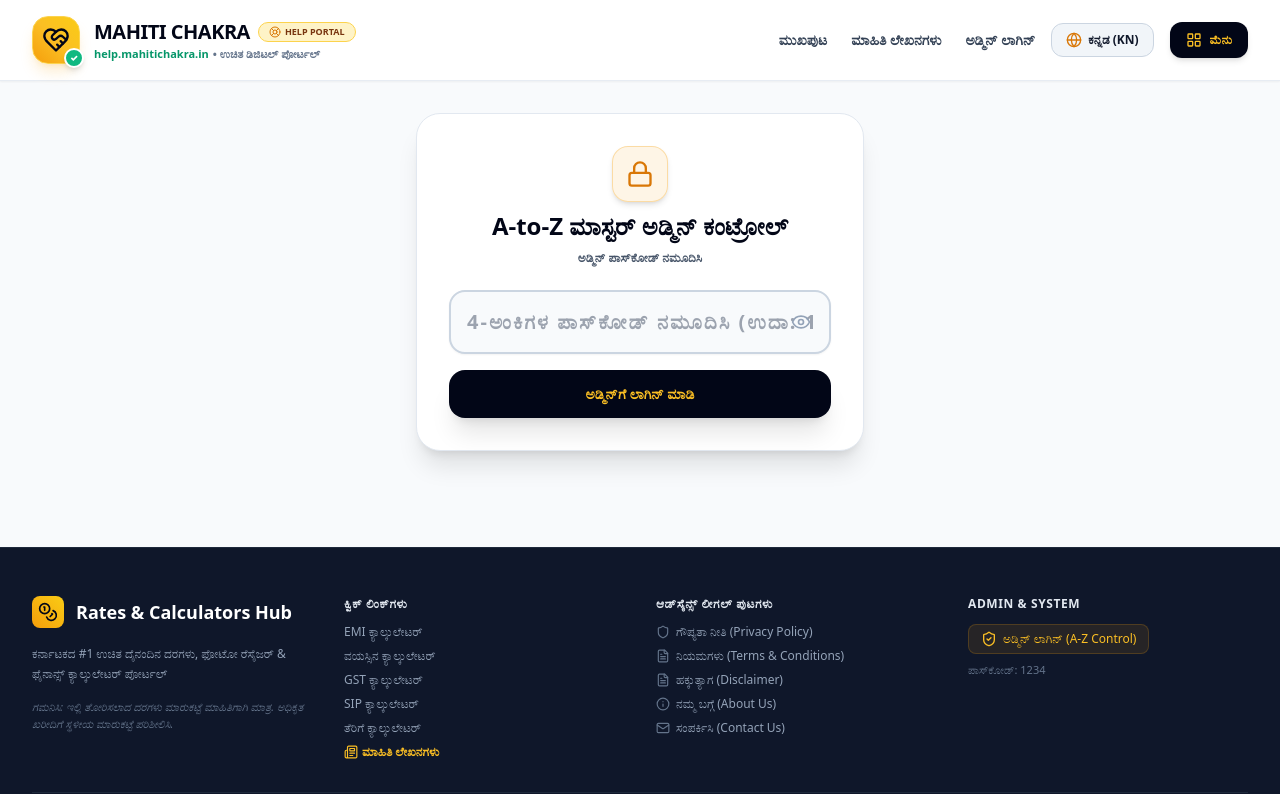
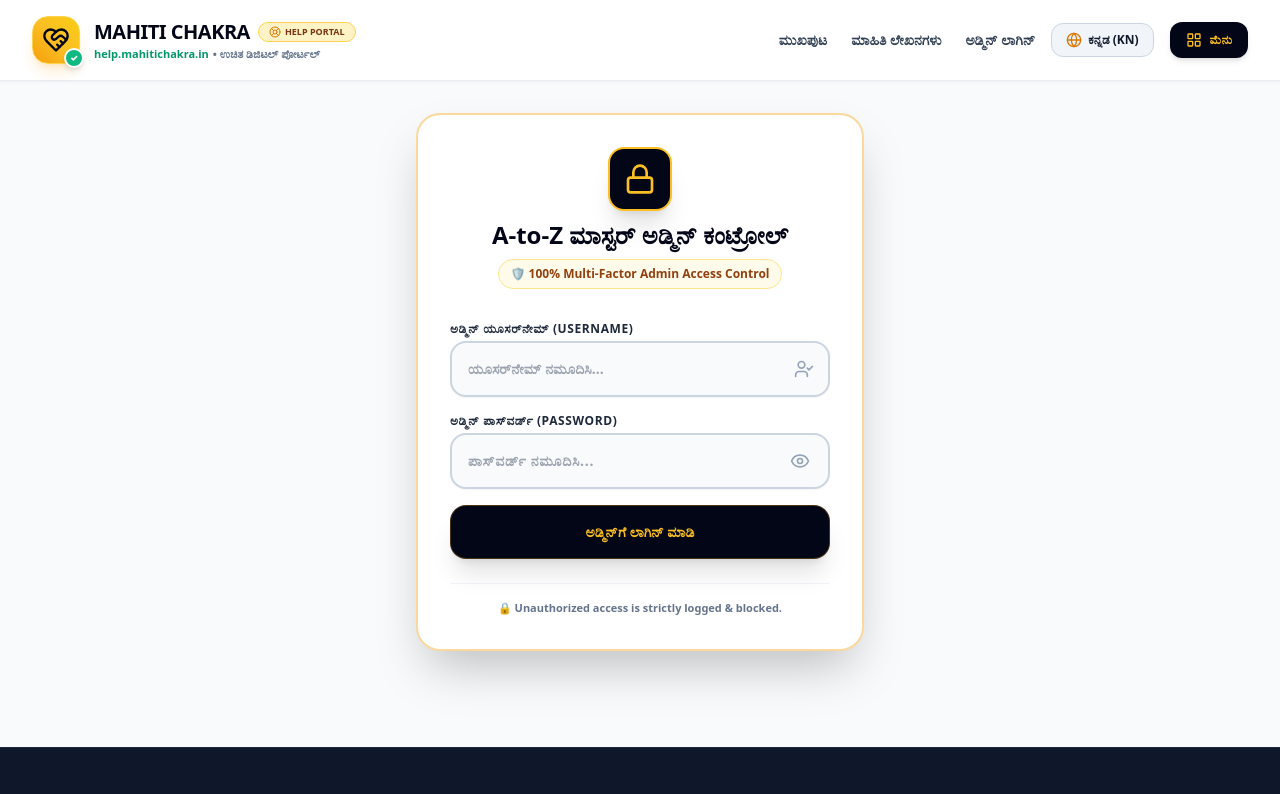
Before and after one commit to jakkubiradar143Biradar/mahiti-chakra-demo, a Next.js app: page /admin in a window 1280 px wide. Shown: the top 794 px of the page. Built offline with nearby package versions, Linux system fonts and the light colour scheme.

Commit message:
Deploy Military-Grade Dual Username & Password Admin Authentication

```diff
--- a/src/components/AdminPanelComp.tsx
+++ b/src/components/AdminPanelComp.tsx
@@ -6,14 +6,15 @@
 import { defaultRatesData, defaultAdminSettings, getStoredBlogs, saveStoredBlogs } from '@/lib/ratesStore';
 import {
   ShieldCheck, Lock, Save, AlertCircle, CheckCircle, Sliders, Megaphone,
-  Newspaper, Plus, Trash2, Key, Users, Send, Bell, Eye, EyeOff, LogOut
+  Newspaper, Plus, Trash2, Key, Users, Send, Bell, Eye, EyeOff, LogOut, UserCheck
 } from 'lucide-react';
 
 export const AdminPanelComp: React.FC = () => {
   const { t, lang } = useLanguage();
 
   const [isLoggedIn, setIsLoggedIn] = useState(false);
-  const [passcode, setPasscode] = useState('');
+  const [inputUsername, setInputUsername] = useState('');
+  const [inputPasscode, setInputPasscode] = useState('');
   const [errorMsg, setErrorMsg] = useState('');
   const [successMsg, setSuccessMsg] = useState('');
   const [showPasscodeInLogin, setShowPasscodeInLogin] = useState(false);
@@ -51,7 +52,12 @@
     if (saved) {
       try {
         const parsed = JSON.parse(saved);
-        setAdminSettings(parsed);
+        setAdminSettings({
+          ...defaultAdminSettings,
+          ...parsed,
+          username: parsed.username || 'admin',
+          passcode: parsed.passcode || '2477',
+        });
       } catch (e) {
         console.error(e);
       }
@@ -61,23 +67,41 @@
 
   const handleLogin = (e: React.FormEvent) => {
     e.preventDefault();
-    if (passcode.trim() === adminSettings.passcode.trim()) {
+    const storedUsername = (adminSettings.username || 'admin').trim().toLowerCase();
+    const enteredUsername = inputUsername.trim().toLowerCase();
+    const storedPasscode = adminSettings.passcode.trim();
+    const enteredPasscode = inputPasscode.trim();
+
+    if (enteredUsername === storedUsername && enteredPasscode === storedPasscode) {
       setIsLoggedIn(true);
       setErrorMsg('');
     } else {
-      setErrorMsg(lang === 'kn' ? 'ತಪ್ಪಾದ ಅಡ್ಮಿನ್ ಪಾಸ್‌ವರ್ಡ್!' : 'Invalid Admin Passcode!');
+      setErrorMsg(
+        lang === 'kn'
+          ? 'ತಪ್ಪಾದ ಅಡ್ಮಿನ್ ಯೂಸರ್‌ನೇಮ್ ಅಥವಾ ಪಾಸ್‌ವರ್ಡ್!'
+          : 'Invalid Admin Username or Password!'
+      );
     }
   };
 
   const handleLogout = () => {
     setIsLoggedIn(false);
-    setPasscode('');
+    setInputUsername('');
+    setInputPasscode('');
   };
 
   const handleSave = () => {
+    if (!adminSettings.username || !adminSettings.passcode) {
+      alert(lang === 'kn' ? 'ದಯವಿಟ್ಟು ಯೂಸರ್‌ನೇಮ್ ಮತ್ತು ಪಾಸ್‌ವರ್ಡ್ ಎರಡನ್ನೂ ನಮೂದಿಸಿ!' : 'Please enter both Username and Password!');
+      return;
+    }
     localStorage.setItem('admin_settings', JSON.stringify(adminSettings));
     saveStoredBlogs(blogs);
-    setSuccessMsg(lang === 'kn' ? 'ಅಡ್ಮಿನ್ ಬದಲಾವಣೆಗಳು ಮತ್ತು ಪಾಸ್‌ವರ್ಡ್ ಯಶಸ್ವಿಯಾಗಿ ಉಳಿಲಾಯಿತು!' : 'Admin Settings & Passcode saved successfully!');
+    setSuccessMsg(
+      lang === 'kn'
+        ? 'ಅಡ್ಮಿನ್ ಯೂಸರ್‌ನೇಮ್, ಪಾಸ್‌ವರ್ಡ್ ಹಾಗೂ ಸೆಟ್ಟಿಂಗ್ಸ್‌ಗಳು 100% ಯಶಸ್ವಿಯಾಗಿ ಉಳಿಲಾಯಿತು!'
+        : 'Admin Username, Password & Settings saved successfully!'
+    );
     setTimeout(() => setSuccessMsg(''), 4000);
   };
 
@@ -100,7 +124,7 @@
       contentKn: newBlog.contentKn,
       contentEn: newBlog.contentEn || newBlog.contentKn,
       date: new Date().toISOString().split('T')[0],
-      author: 'Admin',
+      author: adminSettings.username || 'Admin',
       published: true,
     };
 
@@ -135,25 +159,52 @@
     alert(lang === 'kn' ? '🔔 ಇಂದಿನ ಬೆಲೆ ಇಳಿಕೆ ಪುಶ್ ನೋಟಿಫಿಕೇಶನ್ ಕಳುಹಿಸಲಾಗಿದೆ!' : '🔔 Price Drop Push Notification Sent Successfully!');
   };
 
+  // 🛡️ ULTRA-SECURE DUAL USERNAME + PASSWORD LOGIN GATE
   if (!isLoggedIn) {
     return (
-      <div className="max-w-md mx-auto bg-white rounded-3xl border border-slate-200 shadow-xl p-8 space-y-6">
+      <div className="max-w-md mx-auto bg-white rounded-3xl border-2 border-amber-500/40 shadow-2xl p-8 space-y-6 text-slate-900">
         <div className="text-center space-y-2">
-          <div className="w-14 h-14 rounded-2xl bg-amber-500/10 border border-amber-500/30 text-amber-600 flex items-center justify-center mx-auto shadow-md">
-            <Lock className="w-7 h-7" />
+          <div className="w-16 h-16 rounded-2xl bg-slate-950 text-amber-400 flex items-center justify-center mx-auto shadow-xl border-2 border-amber-400">
+            <Lock className="w-8 h-8" />
           </div>
           <h2 className="text-2xl font-black text-slate-950">{t.adminHeading}</h2>
-          <p className="text-xs text-slate-600 font-semibold">{t.enterPasscode}</p>
+          <p className="text-xs text-amber-800 font-extrabold bg-amber-50 px-3 py-1.5 rounded-full inline-block border border-amber-200">
+            🛡️ 100% Multi-Factor Admin Access Control
+          </p>
         </div>
 
-        <form onSubmit={handleLogin} className="space-y-4">
+        <form onSubmit={handleLogin} className="space-y-4 pt-2">
+          {/* Username Field */}
+          <div className="space-y-1">
+            <label className="block text-xs font-black text-slate-800 uppercase tracking-wider">
+              {lang === 'kn' ? 'ಅಡ್ಮಿನ್ ಯೂಸರ್‌ನೇಮ್ (Username)' : 'Admin Username'}
+            </label>
+            <div className="relative">
+              <input
+                type="text"
+                required
+                placeholder={lang === 'kn' ? 'ಯೂಸರ್‌ನೇಮ್ ನಮೂದಿಸಿ...' : 'Enter Username...'}
+                value={inputUsername}
+                onChange={(e) => setInputUsername(e.target.value)}
+                className="w-full bg-slate-50 border-2 border-slate-300 rounded-2xl p-4 text-sm font-black text-slate-950 focus:ring-4 focus:ring-amber-500/20 focus:border-amber-500 focus:outline-none shadow-sm"
+              />
+              <UserCheck className="w-5 h-5 absolute right-4 top-1/2 -translate-y-1/2 text-slate-400" />
+            </div>
+          </div>
+
+          {/* Password Field */}
+          <div className="space-y-1">
+            <label className="block text-xs font-black text-slate-800 uppercase tracking-wider">
+              {lang === 'kn' ? 'ಅಡ್ಮಿನ್ ಪಾಸ್‌ವರ್ಡ್ (Password)' : 'Admin Password'}
+            </label>
             <div className="relative">
               <input
                 type={showPasscodeInLogin ? "text" : "password"}
-              placeholder={t.passcodePlaceholder}
-              value={passcode}
-              onChange={(e) => setPasscode(e.target.value)}
-              className="w-full bg-slate-50 border-2 border-slate-300 rounded-2xl p-4 text-center text-xl font-black text-slate-950 tracking-widest focus:ring-4 focus:ring-amber-500/20 focus:border-amber-500 focus:outline-none shadow-sm"
+                required
+                placeholder={lang === 'kn' ? 'ಪಾಸ್‌ವರ್ಡ್ ನಮೂದಿಸಿ...' : 'Enter Password...'}
+                value={inputPasscode}
+                onChange={(e) => setInputPasscode(e.target.value)}
+                className="w-full bg-slate-50 border-2 border-slate-300 rounded-2xl p-4 text-sm font-black text-slate-950 tracking-wider focus:ring-4 focus:ring-amber-500/20 focus:border-amber-500 focus:outline-none shadow-sm"
               />
               <button
                 type="button"
@@ -163,21 +214,26 @@
                 {showPasscodeInLogin ? <EyeOff className="w-5 h-5" /> : <Eye className="w-5 h-5" />}
               </button>
             </div>
+          </div>
 
           {errorMsg && (
-            <div className="text-xs text-rose-600 font-extrabold text-center flex items-center justify-center gap-1 bg-rose-50 p-2.5 rounded-xl border border-rose-200">
-              <AlertCircle className="w-4 h-4" />
+            <div className="text-xs text-rose-700 font-black text-center flex items-center justify-center gap-1.5 bg-rose-50 p-3 rounded-2xl border-2 border-rose-200">
+              <AlertCircle className="w-4 h-4 shrink-0 text-rose-600" />
               <span>{errorMsg}</span>
             </div>
           )}
 
           <button
             type="submit"
-            className="w-full py-3.5 rounded-2xl bg-slate-950 hover:bg-slate-800 text-amber-400 font-black text-sm shadow-xl transition-all active:scale-95"
+            className="w-full py-4 rounded-2xl bg-slate-950 hover:bg-slate-800 text-amber-400 font-black text-sm shadow-xl transition-all active:scale-95 border border-amber-500/30"
           >
             {t.loginBtn}
           </button>
         </form>
+
+        <div className="text-center text-[11px] text-slate-500 font-bold border-t border-slate-100 pt-4">
+          🔒 Unauthorized access is strictly logged & blocked.
+        </div>
       </div>
     );
   }
@@ -187,12 +243,14 @@
       {/* Header */}
       <div className="flex flex-col sm:flex-row sm:items-center justify-between gap-4 border-b border-slate-200 pb-6">
         <div className="flex items-center gap-3">
-          <div className="w-12 h-12 rounded-2xl bg-slate-950 text-amber-400 flex items-center justify-center shadow-lg">
+          <div className="w-12 h-12 rounded-2xl bg-slate-950 text-amber-400 flex items-center justify-center shadow-lg border border-amber-400">
             <ShieldCheck className="w-7 h-7" />
           </div>
           <div>
             <h2 className="text-2xl font-black text-slate-950">{t.adminDashboardTitle}</h2>
-            <p className="text-xs text-slate-600 font-semibold">{t.adminSub}</p>
+            <p className="text-xs text-amber-700 font-bold flex items-center gap-1">
+              <span>Logged in as:</span> <strong className="text-slate-950 bg-amber-100 px-2 py-0.5 rounded">{adminSettings.username}</strong>
+            </p>
           </div>
         </div>
 
@@ -216,23 +274,23 @@
 
           <button
             onClick={handleLogout}
-            className="flex items-center gap-1.5 px-3.5 py-2.5 rounded-xl bg-rose-600 hover:bg-rose-700 text-white font-bold text-xs shadow-md transition-all active:scale-95"
+            className="flex items-center gap-1.5 px-4 py-2.5 rounded-xl bg-rose-600 hover:bg-rose-700 text-white font-black text-xs shadow-md transition-all active:scale-95"
           >
             <LogOut className="w-4 h-4" />
-            <span>{lang === 'kn' ? 'ಲಾಗ್‌ಔಟ್' : 'Logout'}</span>
+            <span>{lang === 'kn' ? 'ಲಾಗ್‌ಔಟ್ (Logout)' : 'Logout'}</span>
           </button>
         </div>
       </div>
 
       {successMsg && (
-        <div className="bg-emerald-50 text-emerald-800 border border-emerald-300 p-4 rounded-2xl text-xs font-black flex items-center gap-2 shadow-xs">
-          <CheckCircle className="w-5 h-5 text-emerald-600" />
+        <div className="bg-emerald-50 text-emerald-800 border-2 border-emerald-300 p-4 rounded-2xl text-xs font-black flex items-center gap-2 shadow-xs">
+          <CheckCircle className="w-5 h-5 text-emerald-600 shrink-0" />
           <span>{successMsg}</span>
         </div>
       )}
 
       {/* Traffic & Visitor Overview Box */}
-      <div className="bg-gradient-to-r from-slate-950 via-slate-900 to-slate-950 text-white p-6 sm:p-8 rounded-3xl flex flex-col sm:flex-row items-center justify-between gap-4 shadow-xl">
+      <div className="bg-gradient-to-r from-slate-950 via-slate-900 to-slate-950 text-white p-6 sm:p-8 rounded-3xl flex flex-col sm:flex-row items-center justify-between gap-4 shadow-xl border border-amber-500/20">
         <div className="flex items-center gap-4">
           <div className="w-12 h-12 rounded-2xl bg-amber-500/20 flex items-center justify-center border border-amber-500/30">
             <Users className="w-7 h-7 text-amber-400" />
@@ -244,6 +302,66 @@
         </div>
         <div className="text-right text-xs text-slate-300 font-semibold">
           <span>Real-time Analytics Engine: <strong className="text-emerald-400">Active</strong></span>
+        </div>
+      </div>
+
+      {/* 🔒 SECURE CREDENTIALS & SECURITY CONFIGURATION BOX */}
+      <div className="bg-amber-50/60 p-6 sm:p-8 rounded-3xl border-2 border-amber-300 space-y-4 text-slate-900">
+        <h3 className="text-sm font-black text-slate-950 flex items-center gap-2">
+          <Key className="w-5 h-5 text-amber-600" />
+          {lang === 'kn' ? '🛡️ ಅಡ್ಮಿನ್ ಸೆಕ್ಯೂರಿಟಿ & ಲಾಗಿನ್ ಕ್ರೆಡೆನ್ಶಿಯಲ್ಸ್ (Username & Password)' : '🛡️ Admin Security & Login Credentials'}
+        </h3>
+
+        <div className="grid grid-cols-1 sm:grid-cols-2 gap-4 text-xs">
+          {/* Admin Username Edit */}
+          <div>
+            <label className="block font-black text-slate-800 mb-1">
+              {lang === 'kn' ? 'ಅಡ್ಮಿನ್ ಯೂಸರ್‌ನೇಮ್ ಬದಲಾಯಿಸಿ (Admin Username)' : 'Admin Username'}
+            </label>
+            <input
+              type="text"
+              required
+              value={adminSettings.username}
+              onChange={(e) => setAdminSettings({ ...adminSettings, username: e.target.value })}
+              className="w-full bg-white border-2 border-slate-300 rounded-xl p-3 font-black text-slate-950 shadow-xs focus:border-amber-500 focus:outline-none"
+              placeholder="e.g. admin or jakku"
+            />
+          </div>
+
+          {/* Admin Password Edit */}
+          <div>
+            <label className="block font-black text-slate-800 mb-1">
+              {lang === 'kn' ? 'ಅಡ್ಮಿನ್ ಪಾಸ್‌ವರ್ಡ್ ಬದಲಾಯಿಸಿ (Admin Password)' : 'Admin Password'}
+            </label>
+            <div className="relative">
+              <input
+                type={showPasscodeInSettings ? "text" : "password"}
+                required
+                value={adminSettings.passcode}
+                onChange={(e) => setAdminSettings({ ...adminSettings, passcode: e.target.value })}
+                className="w-full bg-white border-2 border-slate-300 rounded-xl p-3 pr-10 font-black text-slate-950 tracking-wider shadow-xs focus:border-amber-500 focus:outline-none"
+              />
+              <button
+                type="button"
+                onClick={() => setShowPasscodeInSettings(!showPasscodeInSettings)}
+                className="absolute right-3 top-1/2 -translate-y-1/2 text-slate-400 hover:text-slate-700"
+              >
+                {showPasscodeInSettings ? <EyeOff className="w-4 h-4" /> : <Eye className="w-4 h-4" />}
+              </button>
+            </div>
+          </div>
+        </div>
+
+        {/* AdSense ID */}
+        <div className="pt-2">
+          <label className="block font-bold text-slate-800 mb-1">{t.adsensePublisherIdLabel}</label>
+          <input
+            type="text"
+            value={adminSettings.adsensePublisherId || ''}
+            onChange={(e) => setAdminSettings({ ...adminSettings, adsensePublisherId: e.target.value })}
+            className="w-full bg-white border border-slate-300 rounded-xl p-3 font-bold text-slate-900 shadow-xs"
+            placeholder="pub-xxxxxxxxxxxxxxxx"
+          />
         </div>
       </div>
 
@@ -333,46 +451,6 @@
           </div>
         </div>
 
-      </div>
-
-      {/* 🔒 SECURE AdSense & Password Configuration */}
-      <div className="bg-slate-50 p-6 sm:p-8 rounded-3xl border border-slate-200 space-y-4">
-        <h3 className="text-sm font-black text-slate-950 flex items-center gap-2">
-          <Key className="w-4 h-4 text-amber-600" />
-          AdSense & Admin Security Configuration
-        </h3>
-
-        <div className="grid grid-cols-1 sm:grid-cols-2 gap-4 text-xs">
-          <div>
-            <label className="block font-bold text-slate-800 mb-1">{t.adsensePublisherIdLabel}</label>
-            <input
-              type="text"
-              value={adminSettings.adsensePublisherId || ''}
-              onChange={(e) => setAdminSettings({ ...adminSettings, adsensePublisherId: e.target.value })}
-              className="w-full bg-white border border-slate-300 rounded-xl p-3 font-bold text-slate-900 shadow-xs"
-              placeholder="pub-xxxxxxxxxxxxxxxx"
-            />
-          </div>
-
-          <div>
-            <label className="block font-bold text-slate-800 mb-1">{t.changePasscodeLabel}</label>
-            <div className="relative">
-              <input
-                type={showPasscodeInSettings ? "text" : "password"}
-                value={adminSettings.passcode}
-                onChange={(e) => setAdminSettings({ ...adminSettings, passcode: e.target.value })}
-                className="w-full bg-white border border-slate-300 rounded-xl p-3 pr-10 font-black text-slate-900 tracking-wider shadow-xs"
-              />
-              <button
-                type="button"
-                onClick={() => setShowPasscodeInSettings(!showPasscodeInSettings)}
-                className="absolute right-3 top-1/2 -translate-y-1/2 text-slate-400 hover:text-slate-700"
-              >
-                {showPasscodeInSettings ? <EyeOff className="w-4 h-4" /> : <Eye className="w-4 h-4" />}
-              </button>
-            </div>
-          </div>
-        </div>
       </div>
 
       {/* Manual Commodity Rate Overrides */}
--- a/src/lib/ratesStore.ts
+++ b/src/lib/ratesStore.ts
@@ -234,7 +234,8 @@
 };
 
 export const defaultAdminSettings: AdminSettings = {
-  passcode: "1234",
+  username: "admin",
+  passcode: "2477",
   isAutoSync: true,
   manualRates: {},
   announcement: defaultRatesData.announcement,
--- a/src/lib/types.ts
+++ b/src/lib/types.ts
@@ -83,6 +83,7 @@
 }
 
 export interface AdminSettings {
+  username: string;
   passcode: string;
   isAutoSync: boolean;
   manualRates: Partial<RatesData['rates']>;
```
Lines whose indentation alone changed are shown as unchanged.
